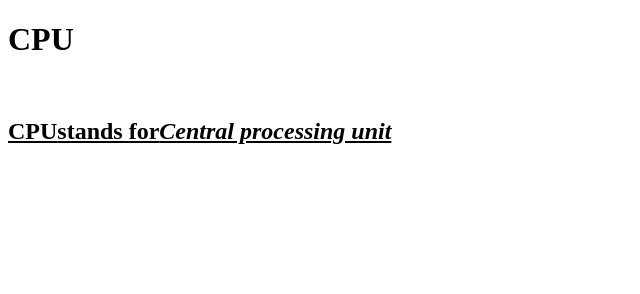
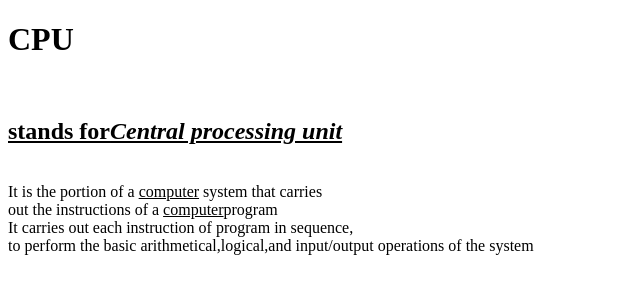
Before and after one commit to iamneo-production/fcebdfcaeecfeadaeccdfffebaeceaec, a website: page public/index.html in a window 1280 px wide. Shown: the whole page, without its empty margins (0-640 px from the left). Drawn offline with Linux system fonts and the light colour scheme.

Commit message:
Backup Commit

```diff
--- a/public/index.html
+++ b/public/index.html
@@ -9,7 +9,11 @@
 </head>
 <body>
     <h1>CPU</h1><br>
-    <h2><u><b>CPU</b>stands for<i>Central processing unit</i></u></h2><br>
+    <h2><u><bCPU</b>stands for<i>Central processing unit</i></u></h2></br>
+    It is the portion of a <u>computer</u> system that carries</br>
+    out the instructions of a <u>computer</u>program</br>
+    It carries out each instruction of program in sequence,</br>
+    to perform the basic arithmetical,logical,and input/output operations of the system</br>
 
 
 </body>
```
